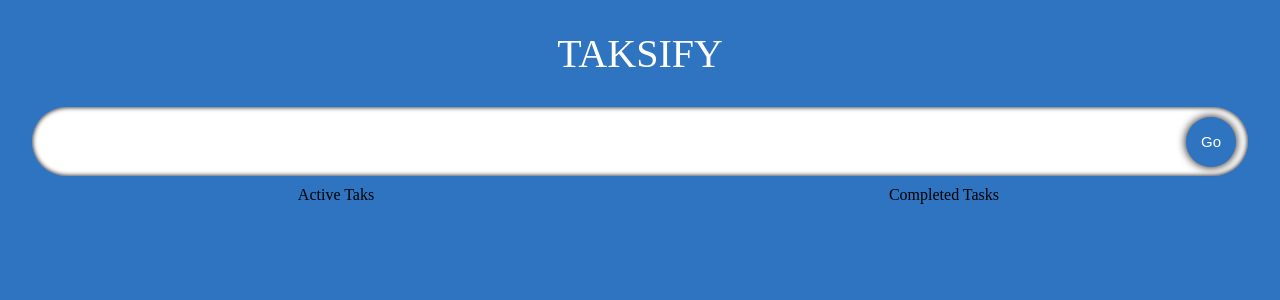
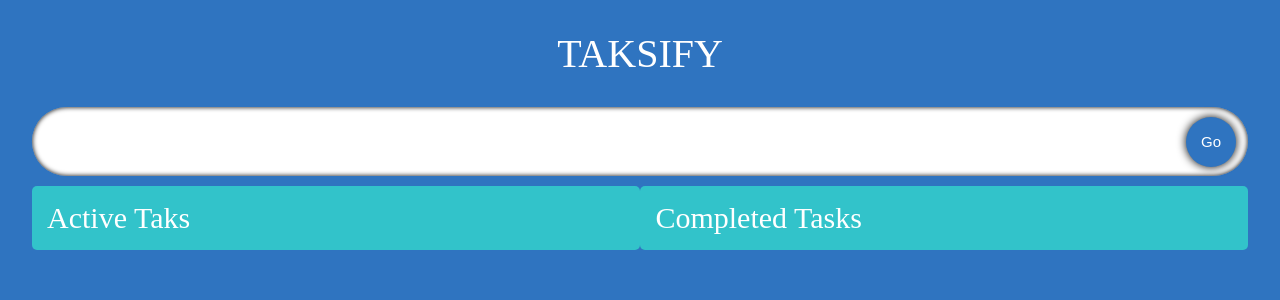
Before and after one commit to neelendrareddy9001/react-typescript-dnd, a React (Create React App) app in the folder react-typescript-dnd/: page / in a window 1280 px wide. Shown: the top 300 px of the page. Built offline with nearby package versions, Linux system fonts and the light colour scheme; a web font is replaced by a local one.

Commit message:
Update styles.css

```diff
--- a/react-typescript-dnd/src/components/styles.css
+++ b/react-typescript-dnd/src/components/styles.css
@@ -48,10 +48,17 @@
 }
 .todos {
     display: flex;
-    justify-content: space-evenly;
-    width: 90%;
-    flex-wrap: wrap;
+    width: 47.5%;
+    flex-direction: column;
+    padding: 15px;
+    border-radius: 5px;
+    background-color: rgb(50,195,202);
 }
+.todos__heading {
+    font-size: 30px;
+    color: white;
+}
+
 .todos__single {
     display: flex;
     width : 29.5%;
```
